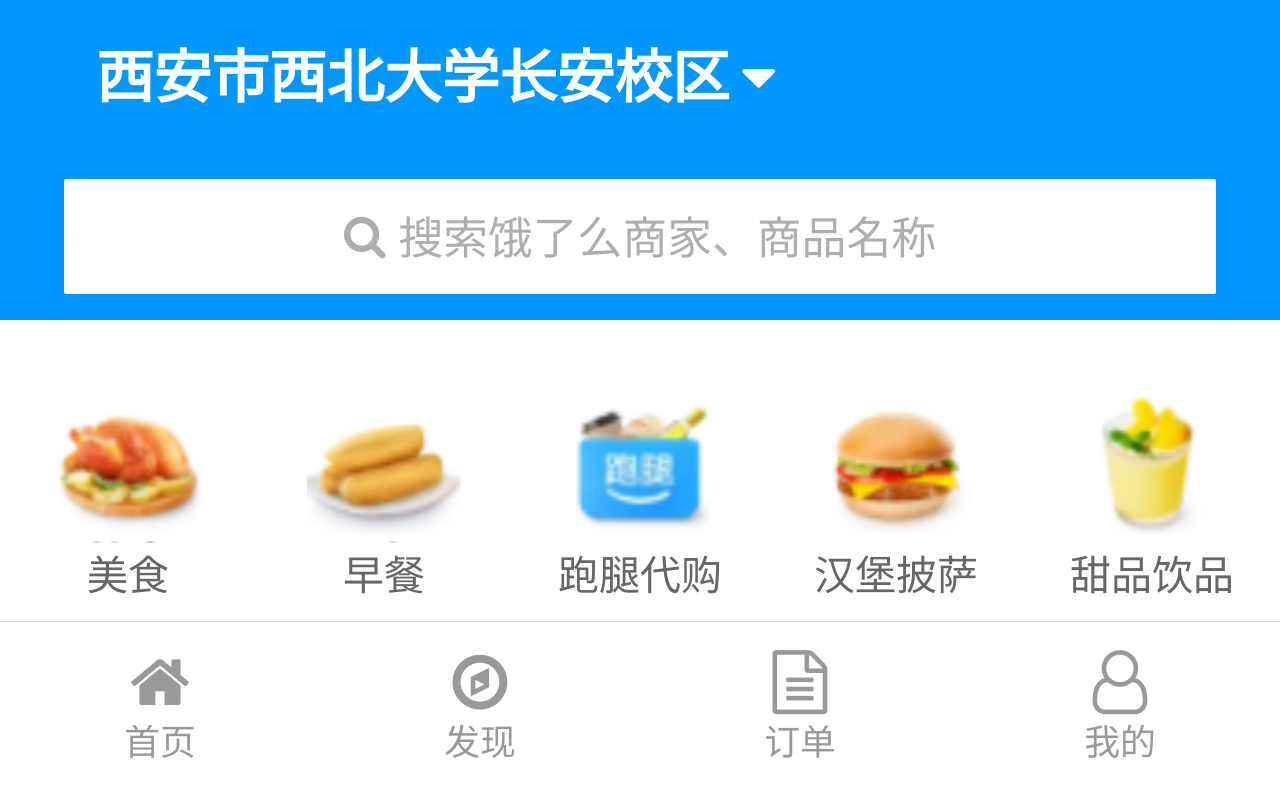
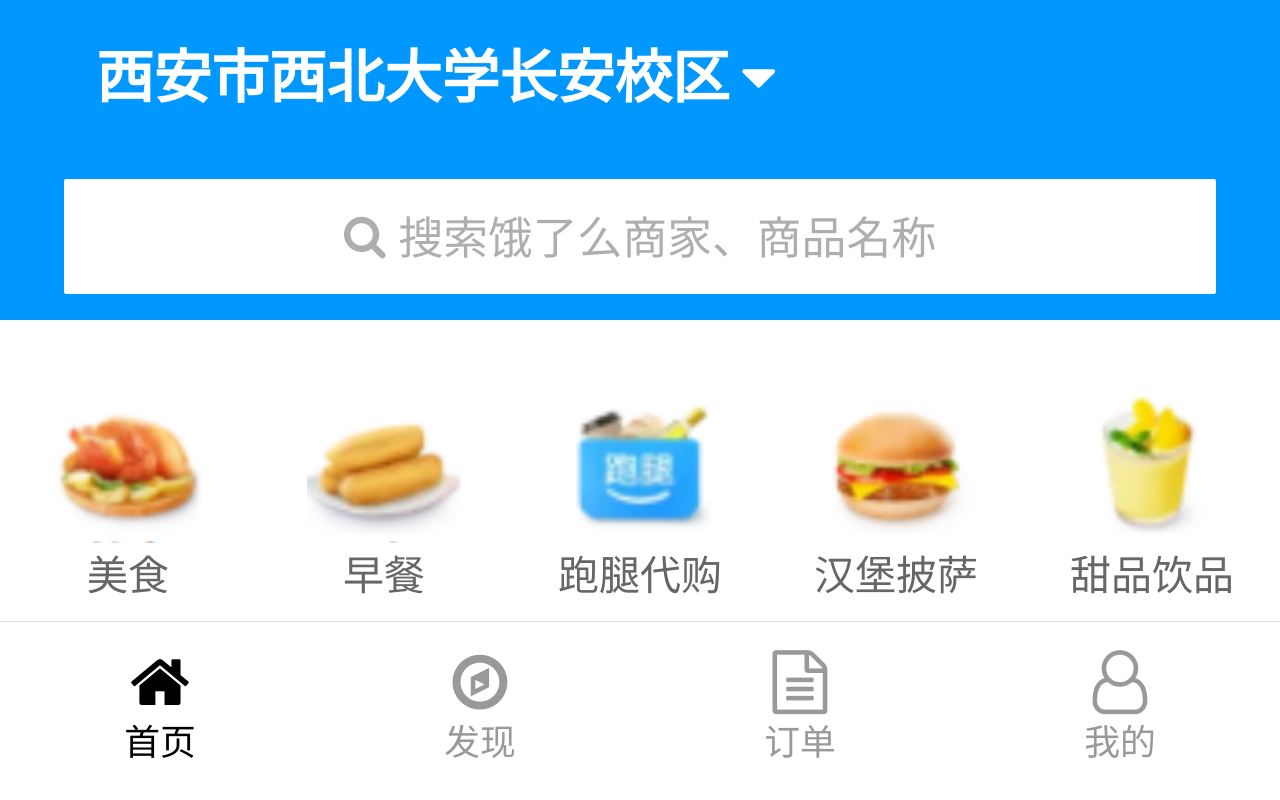
Before and after one commit to xftxyz2001/elemesbp, a Vue app in the folder frontend/: page / in a window 1280 px wide. Shown: the top 800 px of the page. Built offline with nearby package versions, Linux system fonts and the light colour scheme.

Commit message:
vipsignin,router active style

```diff
--- a/frontend/src/components/FooterSection.vue
+++ b/frontend/src/components/FooterSection.vue
@@ -46,6 +46,10 @@
   align-items: center;
 }
 
+.wrapper .footer .router-link-active li{
+  color: black;
+}
+
 .wrapper .footer li {
   display: flex;
   flex-direction: column;
--- a/frontend/src/views/ProfileView.vue
+++ b/frontend/src/views/ProfileView.vue
@@ -381,7 +381,7 @@
   margin: 0 auto;
   height: 35vw;
 
-  background-image: url(../assets/会员注册.png);
+  background-image: url(../assets/vipsignin.png);
   background-repeat: no-repeat;
   background-size: cover;
 
```
Also changed, not shown: frontend/src/assets/vipsignin.png (renamed from frontend/src/assets/会员注册.png).
